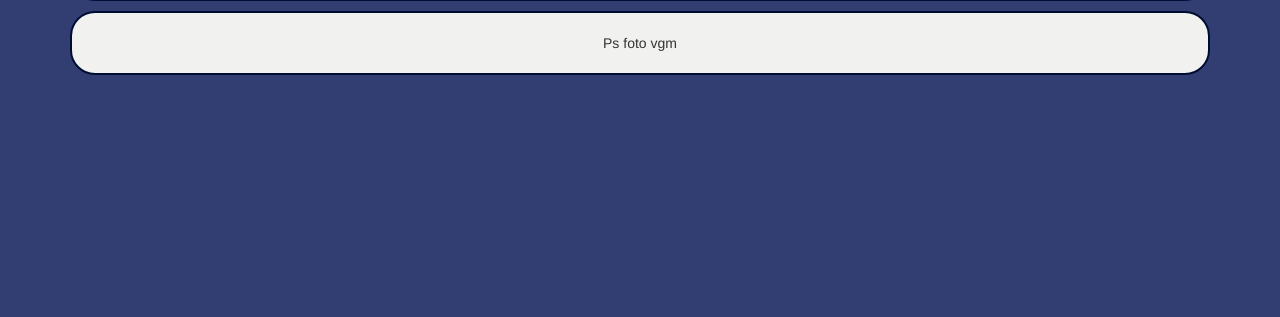
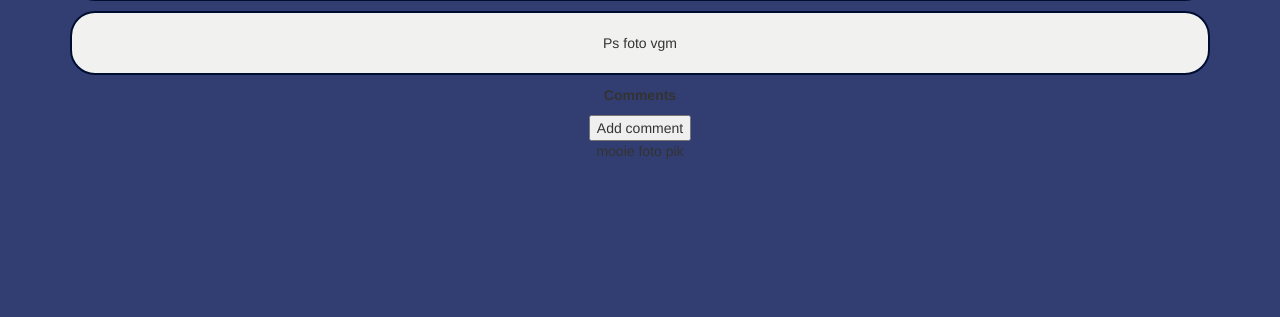
Before and after one commit to CHortensius/Project-IK-Group-26, a Flask app: page /imagepagina/4/3 in a window 1280 px wide. Shown: the part 483-800 px from the top of the page. Run offline with Flask 2, Linux system fonts and the light colour scheme; a user stored in the database is signed in; data comes from the database, SQL or seed files in the repository; both versions use the stored data as it was after the commit; some libraries are stand-ins or nearby versions.

Commit message:
comments

```diff
--- a/application.py
+++ b/application.py
@@ -44,11 +44,6 @@ def index():
 
     return redirect(url_for('discover'))
 
-@app.route("/buttontest")
-def buttontest():
-
-    return render_template('buttontest.html')
-
 @app.route("/imagepagina/<clickedpic>/<clickeduser>", methods=["GET" , "POST"])
 def imagepagina(clickedpic, clickeduser):
 
@@ -62,9 +57,9 @@ def imagepagina(clickedpic, clickeduser):
         if clickeduser == user["id"]:
             userlist[clickeduser] = str(user["username"])
 
+    comments = db.execute("SELECT * FROM comments WHERE picid= :picid", picid = clickedpic)
 
-
-    return render_template('imagepagina.html', photo=photo, username = user, clickedpic = clickedpic)
+    return render_template('imagepagina.html', photo=photo, username = user, clickedpic = clickedpic, clickeduser = clickeduser, comments = comments)
 
 @app.route("/follow/<clickeduser>/<clickedname>", methods=["GET" , "POST"])
 @login_required
@@ -132,6 +127,17 @@ def profielpagina():
         eindcomment = photo["comment"]
     return render_template('profielpagina.html', photoprofile=photoprofile, user = userid)
 
+@app.route("/postcomment/<clickedpic>/<clickeduser>", methods=["GET", "POST"])
+@login_required
+def postcomment(clickedpic, clickeduser):
+    if not request.form.get("title"):
+        return apology("must provide subject")
+    if not request.form.get("comment"):
+        return apology("must enter comment")
+
+    db.execute("INSERT INTO comments (userid, picid, comment, poscomment, negcomment, title) VALUES(:userid, :picid, :comment, :poscomment, :negcomment, :title)", userid = session["user_id"], picid = clickedpic, comment = request.form.get("comment"), poscomment = request.form.get("poscomment"), negcomment = request.form.get("negcomment"), title = request.form.get("title") )
+
+    return redirect(url_for('imagepagina', clickedpic = clickedpic , clickeduser = clickeduser))
 
 @app.route("/upload", methods=["GET", "POST"])
 @login_required
--- a/templates/imagepagina.html
+++ b/templates/imagepagina.html
@@ -17,9 +17,63 @@
     border-radius: 8px;
     border: 2px solid #000d33;
     }
+
+    .hidden{
+        display:none;
+    }
+
+    .unhidden{
+        display:block;
+    }
     </style>
+
+    <script type="text/javascript">
+    function unhide(clickedButton, divID) {
+    var item = document.getElementById(divID);
+    if (item) {
+        if(item.className=='hidden'){
+            item.className = 'unhidden' ;
+            clickedButton.value = 'Close'
+        }else{
+            item.className = 'hidden';
+            clickedButton.value = 'Add comment'
+        }
+    }}
+
+    </script>
 
     <div class = "rcorners"><div class = "rcorners2"><img src={{photo[0]["url"]}} alt="Foto 1" class = "img-rounded"></div></div>
     <p class = "rcorners"><b>{{ photo[0]["title"] }}</b></p>
     <p class = "rcorners">{{photo[0]["comment"]}}</p>
+
+    <p><b>Comments</b></p>
+    {% if session.user_id %}
+    <input type="button" onclick="unhide(this, 'addcomment') " value="Add comment">
+    <div class = "hidden" id = "addcomment">
+        <form action="{{ url_for('postcomment', clickedpic = clickedpic, clickeduser = clickeduser) }}" method="post">
+            <fieldset>
+                <div class="form-group">
+                    <input autocomplete="off" autofocus class="form-control" name="title" placeholder="Subject" type="text"/>
+                </div>
+                <div class="form-group">
+                    <textarea rows="4" cols="50" name="comment" placeholder="Enter your comment here"></textarea>
+                </div>
+                <div class="form-group">
+                    <textarea rows="4" cols="50" name="poscomment" placeholder="Positive notes"></textarea>
+                </div>
+                <div class="form-group">
+                    <textarea rows="4" cols="50" name="negcomment" placeholder="Negative notes"></textarea>
+                </div>
+                <div class="form-group">
+                    <button class="btn btn-default" type="submit">Submit</button>
+                </div>
+            </fieldset>
+        </form>
+    </div>
+    {% endif %}
+    {% for comment in comments %}
+        <p>{{ comment["comment"] }}</p>
+        <p>{{ comment["poscomment"] }}</p>
+        <p>{{ comment["negcomment"] }}</p>
+    {% endfor %}
 {% endblock %}
```
Also changed, not shown: accounts.db.
